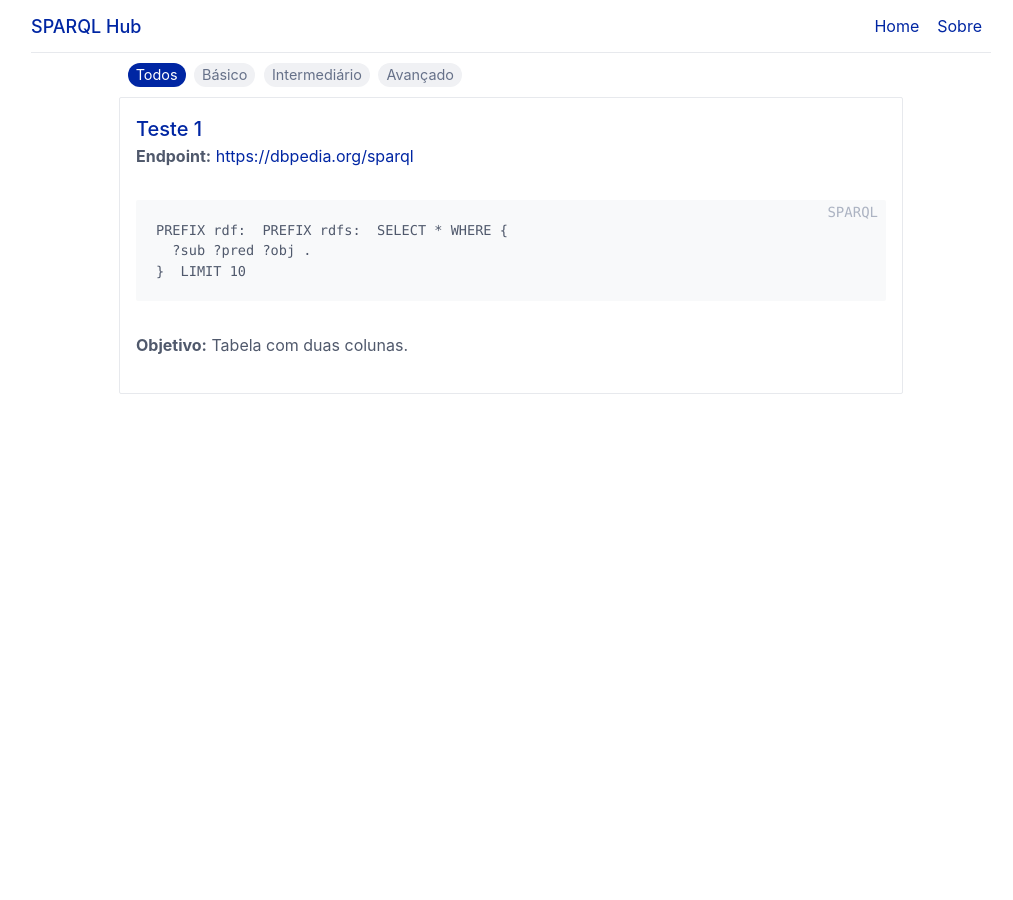
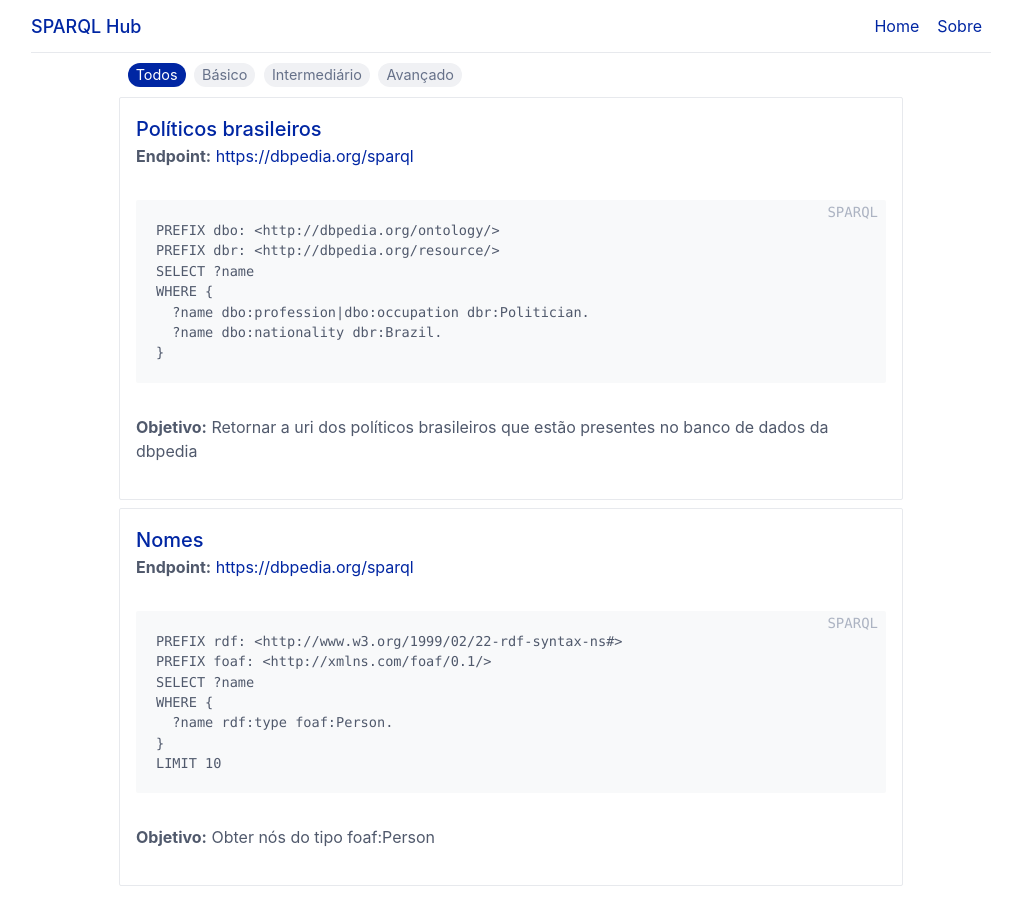
Before and after one commit to LinkedOpenDataUFRJ/Semantic-Data, a Jekyll site: the page built from index.html, in a window 1280 px wide. Shown: the whole page, without its empty margins (129-1142 px from the left). Built offline with Jekyll 4.4.1, drawn with Linux system fonts in a browser that asks for light colours.

Commit message:
Nova consulta e correção

```diff
--- a/_data/sparql.yml
+++ b/_data/sparql.yml
@@ -1,11 +1,25 @@
-- title: Teste 1
+- title: Políticos brasileiros
   endpoint: https://dbpedia.org/sparql
-  query: >
+  query: |+
+    PREFIX dbo: <http://dbpedia.org/ontology/>
+    PREFIX dbr: <http://dbpedia.org/resource/>
+    SELECT ?name
+    WHERE {
+      ?name dbo:profession|dbo:occupation dbr:Politician.
+      ?name dbo:nationality dbr:Brazil.
+    }
+  goal: Retornar a uri dos políticos brasileiros que estão presentes no banco de dados da dbpedia
+  level: 1
+
+- title: Nomes
+  endpoint: https://dbpedia.org/sparql
+  query: |+
     PREFIX rdf: <http://www.w3.org/1999/02/22-rdf-syntax-ns#>
-    PREFIX rdfs: <http://www.w3.org/2000/01/rdf-schema#>
-    SELECT * WHERE {
-      ?sub ?pred ?obj .
+    PREFIX foaf: <http://xmlns.com/foaf/0.1/>
+    SELECT ?name
+    WHERE {
+      ?name rdf:type foaf:Person.
     }
     LIMIT 10
-  goal: Tabela com duas colunas.
+  goal: Obter nós do tipo foaf:Person
   level: 1
--- a/index.html
+++ b/index.html
@@ -31,7 +31,7 @@ layout: default
             </div>
           </div>
           <div class="card-body">
-            <pre class="code" data-lang="SPARQL"><code>{{ query.query }}</pre></code>
+            <pre class="code" data-lang="SPARQL"><code>{{ query.query | escape }}</pre></code>
           </div>
           <div class="card-footer">
             <p><strong>Objetivo:</strong> {{ query.goal }}</p>
```
